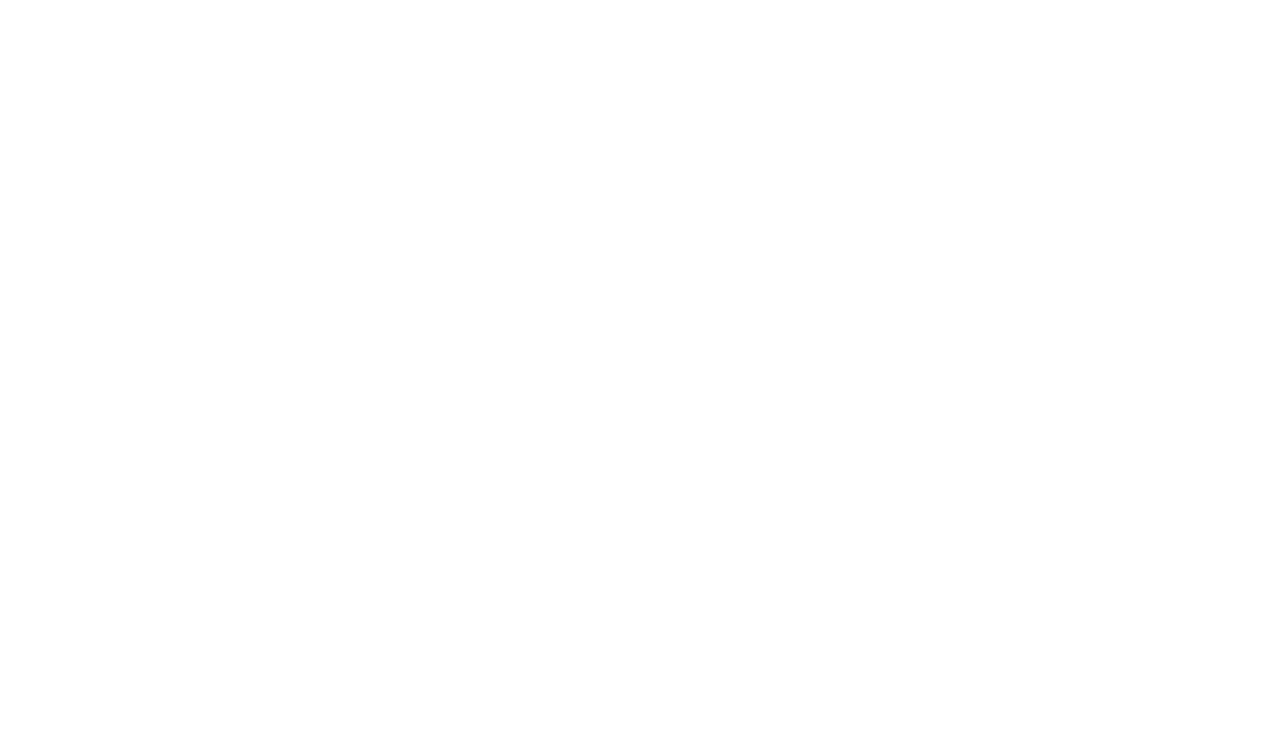
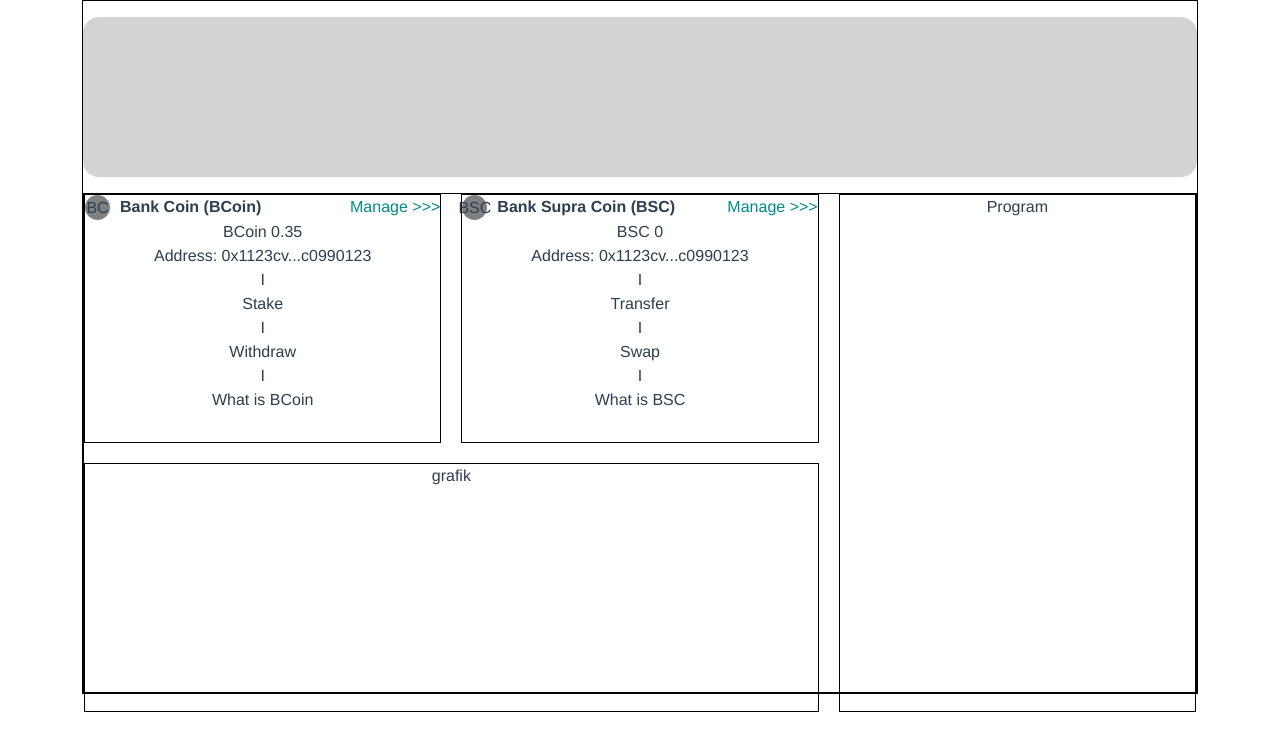
Before and after one commit to komalxfrlv/cryban, a Vue app: page /logined in a window 1280 px wide. Before the commit this address had no page. Shown: the top 750 px of the page. Built offline with nearby package versions, Linux system fonts and the light colour scheme.

Commit message:
profile commit

```diff
--- /dev/null
+++ b/src/components/LoginPage/CardsView.vue
@@ -0,0 +1,125 @@
+<template>
+<div class="cards">
+  <div class="coin-one">
+    <div class="coin-title">
+        <div class="coin-icon-and-name">
+            <div class="coin-icon">BC</div>
+            <text class="coin-full-name">Bank Coin (BCoin)</text>
+        </div>
+        <text class="coin-manage">Manage >>></text>
+    </div>
+    <div class="coin-name">
+        <text class="coin-short-name-price">BCoin 0.35</text>
+    </div>
+    <text class="coin-info">Address: 0x1123cv...c0990123</text>
+    <div class="coin-buttons">
+        <div class="button">
+            <div class="icon">I</div>
+            <text class="text">Stake</text>
+        </div>
+        <div class="button">
+            <div class="icon">I</div>
+            <text class="text">Withdraw</text>
+        </div>
+        <div class="button">
+            <div class="icon">I</div>
+            <text class="text">What is BCoin</text>
+        </div>
+    </div>
+  </div>
+  <div class="coin-two">
+    <div class="coin-title">
+        <div class="coin-icon-and-name">
+            <div class="coin-icon">BSC</div>
+            <text class="coin-full-name">Bank Supra Coin (BSC)</text>
+        </div>
+        <text class="coin-manage">Manage >>></text>
+    </div>
+    <div class="coin-name">
+        <text class="coin-short-name-price">BSC 0</text>
+    </div>
+    <text class="coin-info">Address: 0x1123cv...c0990123</text>
+    <div class="coin-buttons">
+        <div class="button">
+            <div class="icon">I</div>
+            <text class="text">Transfer</text>
+        </div>
+        <div class="button">
+            <div class="icon">I</div>
+            <text class="text">Swap</text>
+        </div>
+        <div class="button">
+            <div class="icon">I</div>
+            <text class="text">What is BSC</text>
+        </div>
+    </div>
+  </div>
+  <div class="program">Program</div>
+  <div class="grafik">grafik</div>
+</div>
+</template>
+<style scoped>
+.cards{
+  display: grid;
+  grid-template-columns: 1fr 1fr 1fr;
+  grid-template-rows: 50% 50%;
+  height: 500px;
+  border: 1px solid black;
+  margin-top: 2vh;
+  gap: 20px;
+}
+
+
+.coin-one{
+  border: 1px solid black;
+  grid-column: 1;
+  grid-row: 1;
+  display: flex;
+  flex-direction: column;
+}
+.coin-two{
+  border: 1px solid black;
+  grid-column: 2;
+  grid-row: 1;
+  display: flex;
+  flex-direction: column;
+}
+.coin-title{
+    display: flex;
+    flex-direction: row;
+    justify-content: space-between;
+    .coin-icon-and-name{
+        display: flex;
+        flex-direction: row;
+        .coin-icon{
+            border-radius: 50%;
+            background-color: gray;
+            width: 25px;
+            height: 25px;
+            display: flex;
+            justify-content: center;
+            align-items: center;
+            margin-right: 10px;
+        }
+        .coin-full-name{
+            font-weight: bold;
+        }
+    }
+    .coin-manage{
+        color: darkcyan;
+    }
+}
+
+
+
+.program{
+  border: 1px solid black;
+  grid-column: 3;
+  grid-row: 1/3;
+}
+.grafik{
+  border: 1px solid black;
+  grid-column: 1/3;
+  grid-row: 2;
+}
+</style>
--- a/src/router/index.js
+++ b/src/router/index.js
@@ -1,7 +1,7 @@
 import { createRouter, createWebHistory } from 'vue-router'
 
 import HomeView from '../views/HomeView.vue'
-import AboutView from '../views/AboutView.vue'
+import AboutView from '../views/LoginedView.vue'
 import AuthView from '../views/AuthView.vue'
 
 const routes = [
@@ -11,8 +11,8 @@ const routes = [
     component: HomeView
   },
   {
-    path: '/about',
-    name: 'about',
+    path: '/logined',
+    name: 'logined',
     component: AboutView
   },
   {
--- a/src/views/AboutView.vue
+++ /dev/null
@@ -1,5 +0,0 @@
-<template>
-  <div class="about">
-    <h1>This is an about page</h1>
-  </div>
-</template>
--- /dev/null
+++ b/src/views/LoginedView.vue
@@ -0,0 +1,36 @@
+<template>
+<div class="container">
+  <div class="content">
+    <div class="ad-header">
+    </div>
+    <CardsView />
+  </div>
+</div>
+</template>
+<script>
+import CardsView from '@/components/LoginPage/CardsView.vue';
+export default{
+  components:{
+    CardsView,
+  }
+}
+</script>
+<style scoped>
+.container{
+  width: 100vw;
+}
+.content{
+  width: 1200;
+  border: 1px solid black;
+}
+
+
+.ad-header{
+  width: 100%;
+  background-color: lightgray;
+  height: 20vh;
+  margin-top: 2vh;
+  border-radius: 1rem;
+}
+
+</style>
```
